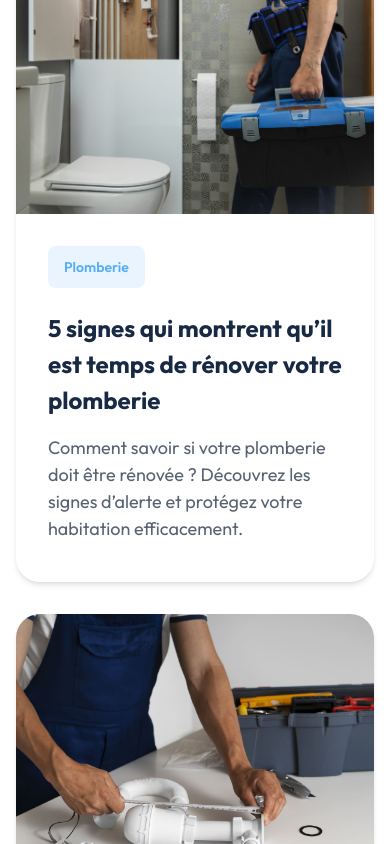
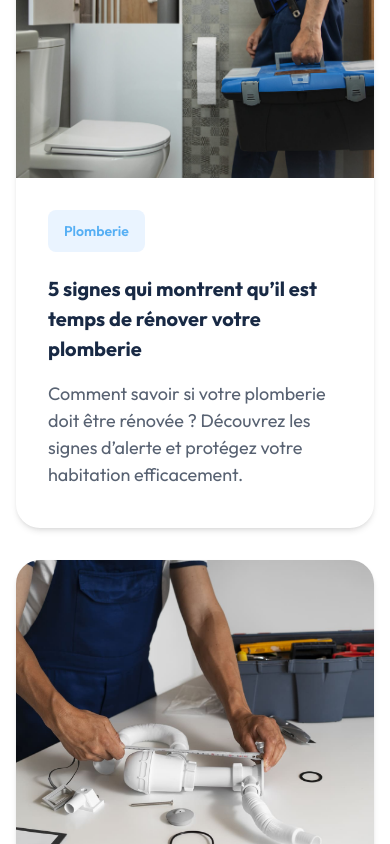
Before and after one commit to DylannDev/tcs-plomberie, a Next.js app: page /blog in a window 390 px wide. Shown: the part 1156-2000 px from the top of the page. Built offline with nearby package versions, Linux system fonts and the light colour scheme.

Commit message:
💄 Minor UI changes

```diff
--- a/src/app/blog/page.tsx
+++ b/src/app/blog/page.tsx
@@ -7,58 +7,6 @@ import { AnimatePresence } from "framer-motion";
 import { BlogCard } from "@/src/components/ui/blog-card";
 import Image from "next/image";
 import { blogPosts } from "@/src/data/blogPosts";
-
-// Data
-// const blogPosts: BlogPost[] = [
-//   {
-//     title: "Pourquoi entretenir sa chaudière chaque année ?",
-//     description:
-//       "Découvrez pourquoi l'entretien annuel est obligatoire et comment il vous protège à long terme.",
-//     category: "chauffage",
-//     image: "/plombier-1.jpg",
-//     slug: "pourquoi-entretenir-sa-chaudiere",
-//   },
-//   {
-//     title: "Comment choisir sa climatisation réversible ?",
-//     description:
-//       "Guide complet pour sélectionner le système de climatisation adapté à votre logement.",
-//     category: "climatisation",
-//     image: "/plombier-2.jpg",
-//     slug: "choisir-climatisation-reversible",
-//   },
-//   {
-//     title: "Les signes d'une fuite d'eau cachée",
-//     description:
-//       "Apprenez à détecter les fuites d'eau invisibles et comment les réparer efficacement.",
-//     category: "plomberie",
-//     image: "/plombier-3.jpg",
-//     slug: "signes-fuite-eau-cachee",
-//   },
-//   {
-//     title: "Optimiser sa consommation d'eau chaude",
-//     description:
-//       "Conseils pratiques pour réduire votre facture d'eau chaude sans sacrifier le confort.",
-//     category: "plomberie",
-//     image: "/plombier-4.jpg",
-//     slug: "optimiser-consommation-eau-chaude",
-//   },
-//   {
-//     title: "Les avantages de la pompe à chaleur",
-//     description:
-//       "Découvrez pourquoi la pompe à chaleur est une solution écologique et économique.",
-//     category: "chauffage",
-//     image: "/plombier-5.jpg",
-//     slug: "avantages-pompe-chaleur",
-//   },
-//   {
-//     title: "Nettoyer sa climatisation soi-même",
-//     description:
-//       "Guide étape par étape pour l'entretien de votre climatisation entre les visites du professionnel.",
-//     category: "climatisation",
-//     image: "/plombier-6.jpg",
-//     slug: "nettoyer-climatisation-soi-meme",
-//   },
-// ];
 
 // Filter categories
 const categories = [
@@ -130,7 +78,7 @@ export default function BlogPage() {
       </div>
 
       {/* Blog grid */}
-      <div className="max-w-7xl mx-auto py-24 grid grid-cols-1 md:grid-cols-2 lg:grid-cols-3 gap-8">
+      <div className="max-w-7xl mx-auto pt-24 grid grid-cols-1 md:grid-cols-2 lg:grid-cols-3 gap-8">
         <AnimatePresence mode="wait">
           {filteredPosts.map((post) => (
             <BlogCard key={post.slug} post={post} />
--- a/src/components/sections/coverage-tabs.tsx
+++ b/src/components/sections/coverage-tabs.tsx
@@ -25,8 +25,8 @@ export function CoverageTabs() {
             className={cn(
               "px-6 py-3 rounded-xl text-lg font-semibold transition-colors cursor-pointer",
               activeTab === service.id
-                ? "bg-yellow text-black"
-                : "bg-light-gray hover:bg-light-gray/80"
+                ? "bg-yellow border border-yellow text-black"
+                : "bg-white border border-black hover:bg-black hover:text-white transition-colors duration-300 ease-in-out"
             )}
           >
             {service.label}
@@ -36,7 +36,7 @@ export function CoverageTabs() {
 
       {/* Cities Grid */}
 
-      <div className="grid grid-cols-1 sm:grid-cols-2 md:grid-cols-3 gap-4">
+      <div className="grid grid-cols-2 md:grid-cols-3 gap-4">
         {cities.map(
           (city, index) =>
             index < 18 && (
--- a/src/components/sections/pre-footer.tsx
+++ b/src/components/sections/pre-footer.tsx
@@ -9,7 +9,7 @@ const words = ["Plombier", "Chauffagiste", "Climatiseur"];
 
 export function PreFooter() {
   return (
-    <section className="w-full bg-yellow py-12 rounded-4xl p-12 mb-4">
+    <section className="w-full bg-yellow py-12 rounded-4xl p-12 mt-20 mb-4">
       <div className="flex flex-col md:flex-row items-center justify-between gap-8">
         <div className="text-center md:text-left">
           <Typography
--- a/src/components/ui/button.tsx
+++ b/src/components/ui/button.tsx
@@ -14,7 +14,7 @@ const buttonVariants = cva(
         black_blog: "bg-black text-white border border-black",
         sky_blue: "bg-sky-blue text-white hover:bg-yellow",
         outline:
-          "bg-transparent text-black border border-black hover:translate-y-[-2px]",
+          "bg-transparent text-black border border-black hover:bg-black hover:text-white hover:translate-y-[-2px]",
         outline_blog:
           "bg-light-blue text-black border border-black hover:bg-yellow hover:border-transparent transition-all duration-500 ease-in-out",
       },
--- a/src/components/ui/typography.tsx
+++ b/src/components/ui/typography.tsx
@@ -40,15 +40,15 @@ export function Typography({
       case "xl":
         return "text-xl";
       case "2xl":
-        return "text-2xl";
+        return "text-xl md:text-2xl";
       case "3xl":
-        return "text-3xl";
+        return "text-2xl md:text-3xl";
       case "4xl":
-        return "text-4xl";
+        return "text-3xl md:text-4xl";
       case "5xl":
-        return "text-5xl";
+        return "text-3xl md:text-5xl";
       case "6xl":
-        return "text-6xl";
+        return "text-4xl md:text-6xl";
       default:
         return "text-base";
     }
```
